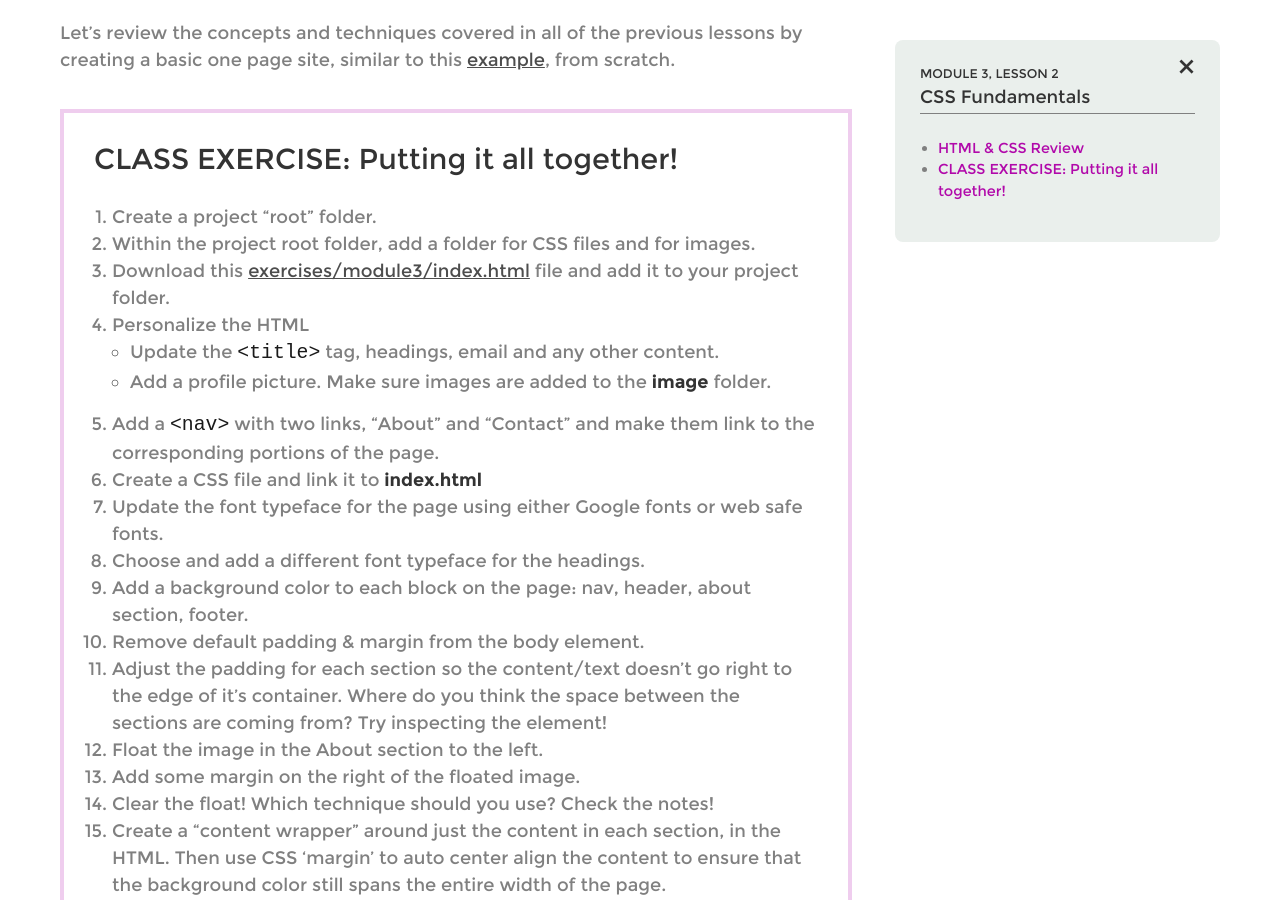
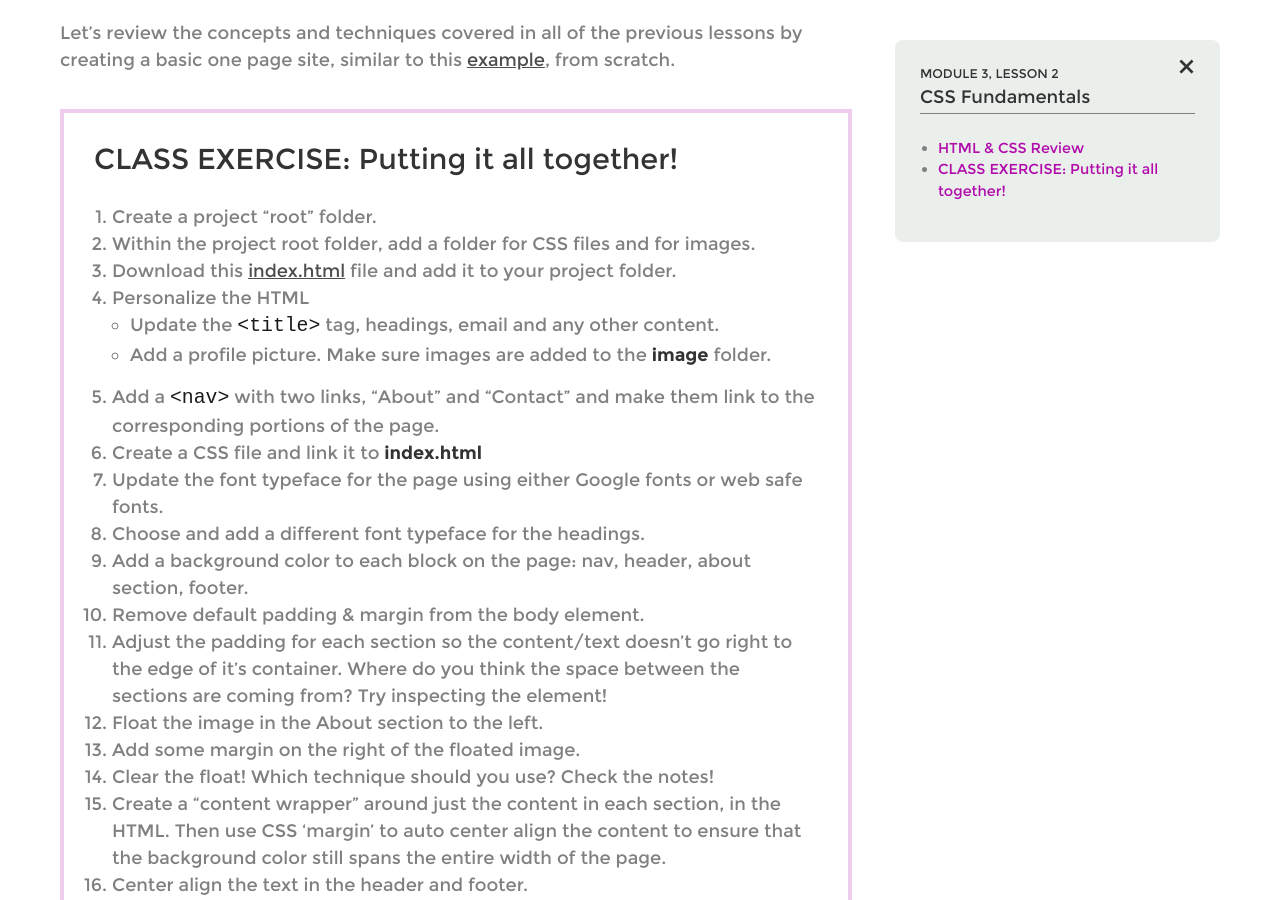
Before and after one commit to kasslent/clc-digital-skills, a Jekyll site: the page built from _lessons/module-3.2.md, in a window 1280 px wide and 900 px high, scrolled down 527 px. Built offline with Jekyll 4.4.1, drawn with Linux system fonts in a browser that asks for light colours.

Commit message:
fixing broken download link in module 3 lesson 2

```diff
--- a/_lessons/module-3.2.md
+++ b/_lessons/module-3.2.md
@@ -17,7 +17,7 @@ Let's review the concepts and techniques covered in all of the previous lessons
 >
 >1. Create a project "root" folder.
 1. Within the project root folder, add a folder for CSS files and for images.
-1. Download this [exercises/module3/index.html]() file and add it to your project folder.
+1. Download this <a href="exercises/module3/index.html" download>index.html</a> file and add it to your project folder.
 1. Personalize the HTML
   * Update the `<title>` tag, headings, email and any other content.
   * Add a profile picture.  Make sure images are added to the **image** folder.
```
